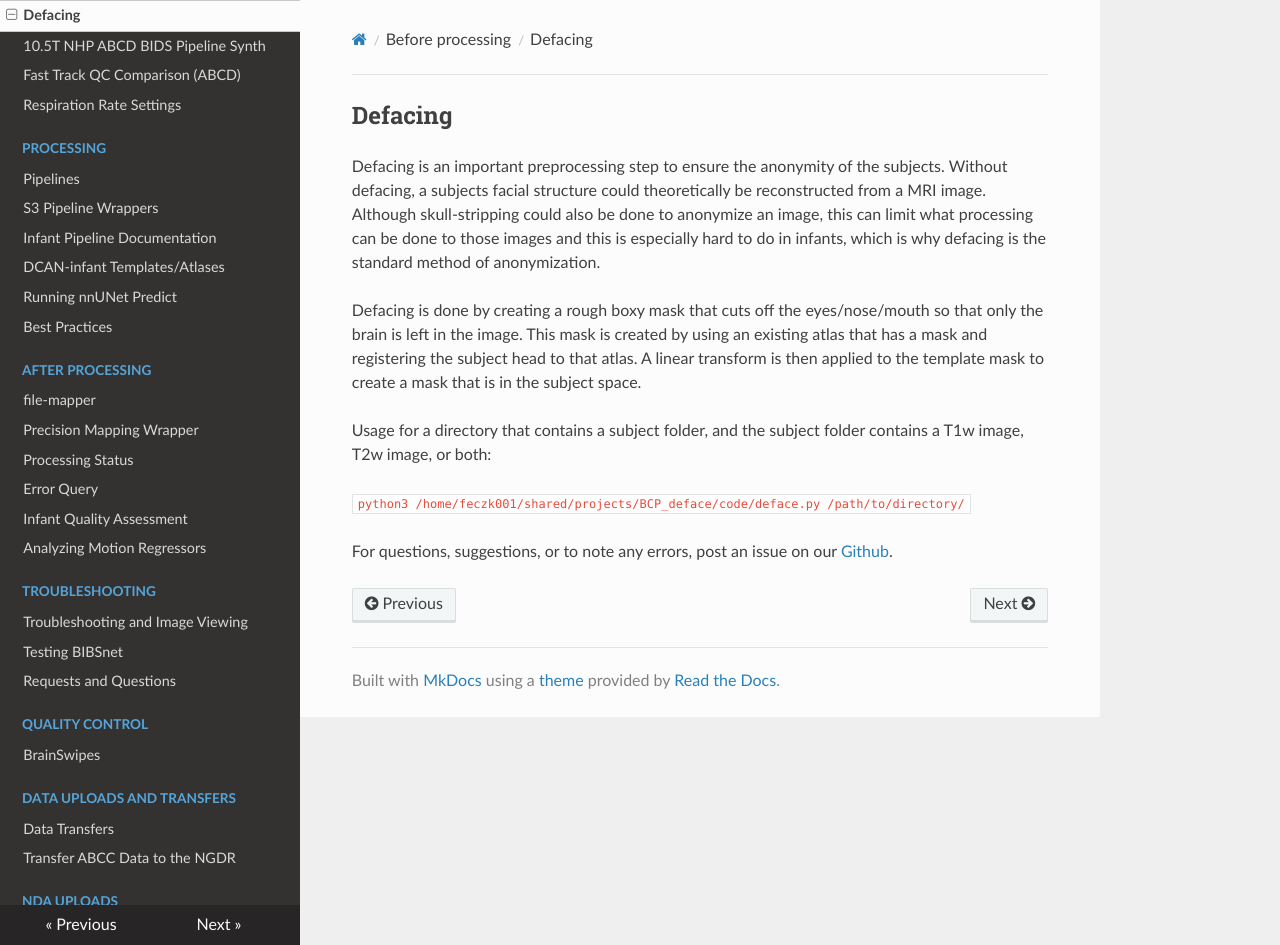
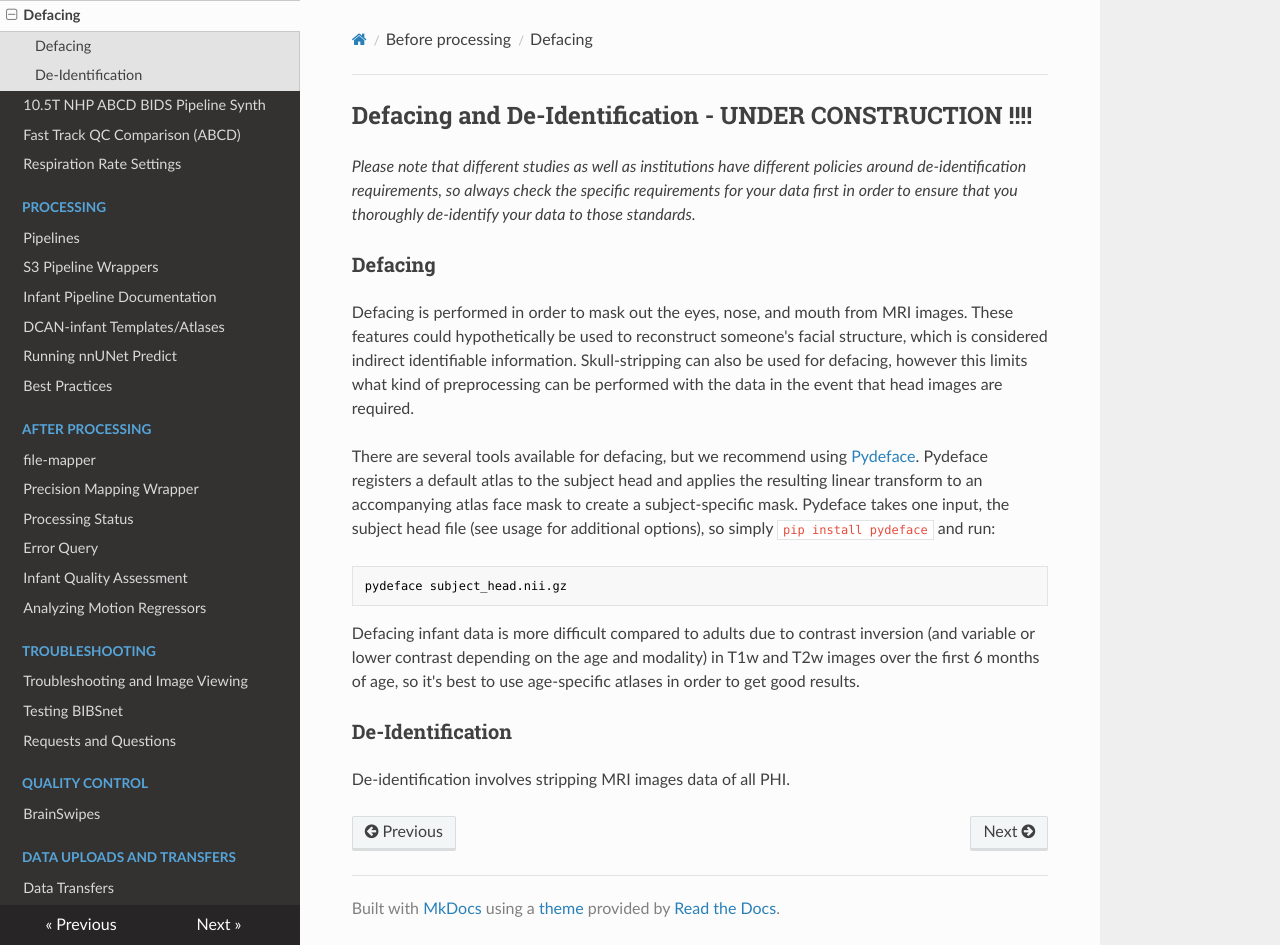
Before and after one commit to DCAN-Labs/cdni-brain, an MkDocs documentation site: the page built from docs/defacing.md, in a window 1280 px wide and 945 px high. Built offline with MkDocs 1.6.1, drawn with Linux system fonts in a browser that asks for light colours; nearby versions of some CDN libraries.

Commit message:
Update defacing.md
basic info added

````diff
--- a/docs/defacing.md
+++ b/docs/defacing.md
@@ -1,11 +1,19 @@
-## Defacing
+## Defacing and De-Identification - UNDER CONSTRUCTION !!!!
 
-Defacing is an important preprocessing step to ensure the anonymity of the subjects. Without defacing, a subjects facial structure could theoretically be reconstructed from a MRI image. Although skull-stripping could also be done to anonymize an image, this can limit what processing can be done to those images and this is especially hard to do in infants, which is why defacing is the standard method of anonymization.
+*Please note that different studies as well as institutions have different policies around de-identification requirements, so always check the specific requirements for your data first in order to ensure that you thoroughly de-identify your data to those standards.*
 
-Defacing is done by creating a rough boxy mask that cuts off the eyes/nose/mouth so that only the brain is left in the image. This mask is created by using an existing atlas that has a mask and registering the subject head to that atlas. A linear transform is then applied to the template mask to create a mask that is in the subject space.
+### Defacing
 
-Usage for a directory that contains a subject folder, and the subject folder contains a T1w image, T2w image, or both:
+Defacing is performed in order to mask out the eyes, nose, and mouth from MRI images. These features could hypothetically be used to reconstruct someone's facial structure, which is considered indirect identifiable information. Skull-stripping can also be used for defacing, however this limits what kind of preprocessing can be performed with the data in the event that head images are required.
 
-`python3 /home/feczk001/shared/projects/BCP_deface/code/deface.py /path/to/directory/`
+There are several tools available for defacing, but we recommend using [Pydeface](https://pypi.org/project/pydeface/). Pydeface registers a default atlas to the subject head and applies the resulting linear transform to an accompanying atlas face mask to create a subject-specific mask. Pydeface takes one input, the subject head file (see usage for additional options), so simply `pip install pydeface` and run:
 
-For questions, suggestions, or to note any errors, post an issue on our [Github](https://github.com/DCAN-Labs/cdni-brain/issues).
+```
+pydeface subject_head.nii.gz
+```
+
+Defacing infant data is more difficult compared to adults due to contrast inversion (and variable or lower contrast depending on the age and modality) in T1w and T2w images over the first 6 months of age, so it's best to use age-specific atlases in order to get good results.
+
+
+### De-Identification
+De-identification involves stripping MRI images data of all PHI.
````
